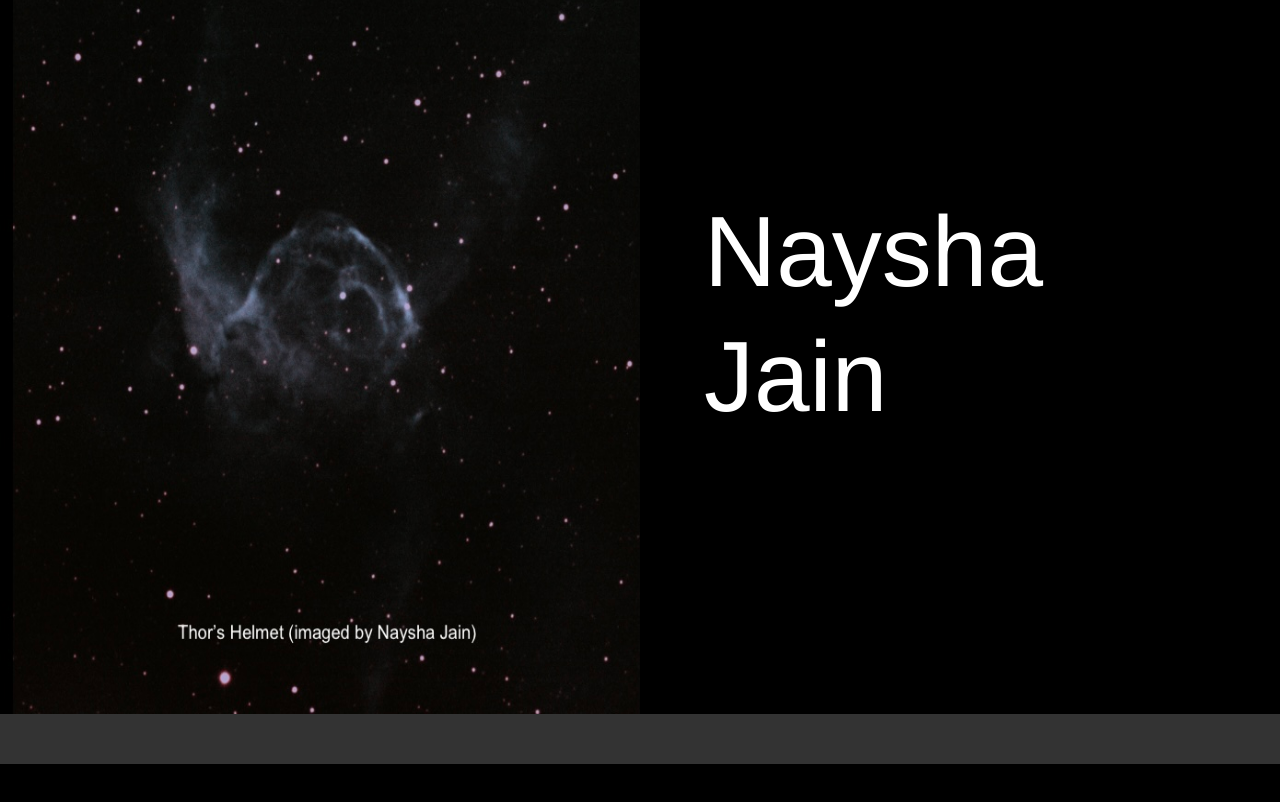
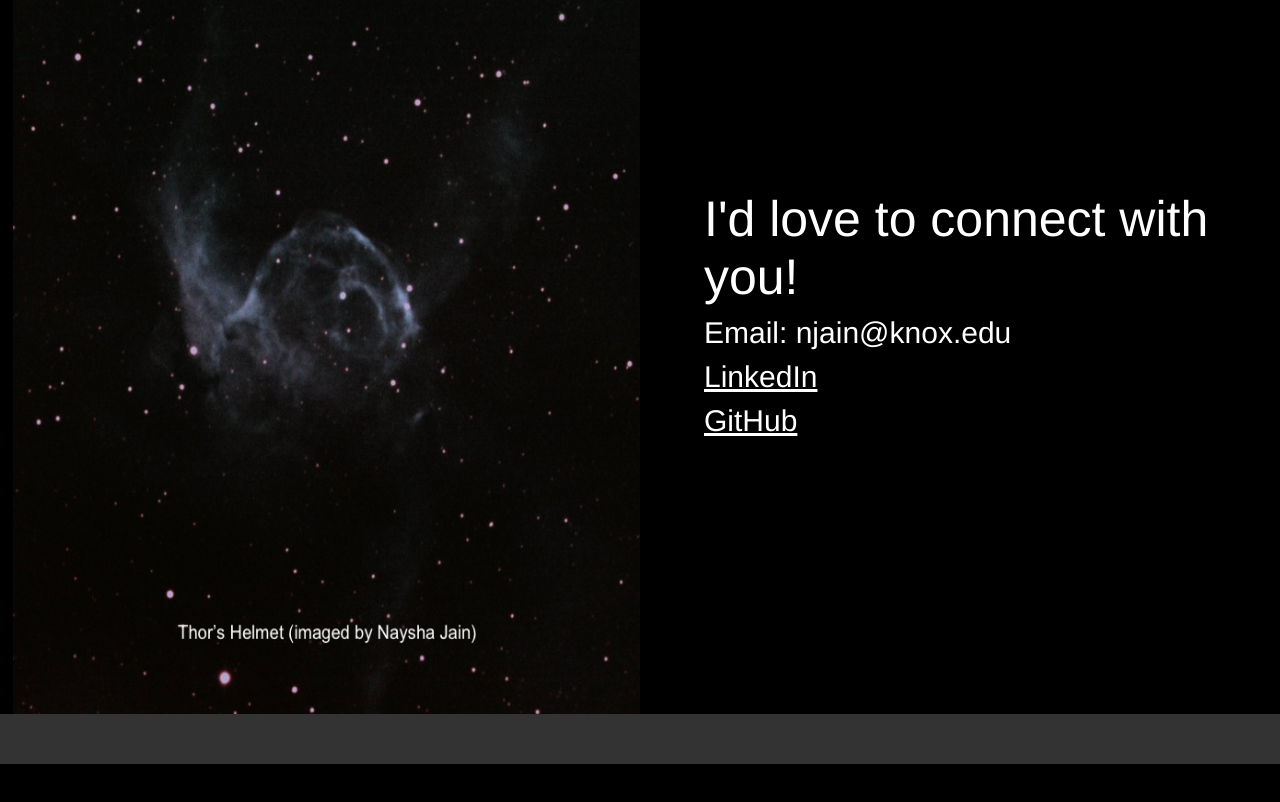
Before and after one commit to jnayshaa/jnayshaa.github.io, a React (Create React App) app: page / in a window 1280 px wide. Shown: the part 2676-3478 px from the top of the page. Built offline with nearby package versions, Linux system fonts and the light colour scheme; a web font is replaced by a local one.

Commit message:
Update styles and content in App.js, Contact.js, Experience.js, and index.css

```diff
--- a/src/App.js
+++ b/src/App.js
@@ -10,6 +10,7 @@ function App() {
   const appStyle = {
     fontFamily: 'Helvetica, sans-serif',
     color: '#fff',
+    backgroundColor: '#000',
     textAlign: 'center',
     paddingBottom: '60px', // Add padding at the bottom to account for footer
   };
--- a/src/components/Contact.js
+++ b/src/components/Contact.js
@@ -37,8 +37,10 @@ function Contact() {
     return (
         <div style={backgroundStyle}>
             <div style={textContainerStyle}>
-                <p style={{ ...textStyle, fontSize: '100px' }}>Naysha</p>
-                <p style={{ ...textStyle, fontSize: '100px' }}>Jain</p>
+                <p style={{ ...textStyle, fontSize: '50px' }}>I'd love to connect with you!</p>
+                <p style={{ ...textStyle, fontSize: '30px' }}>Email: njain@knox.edu</p>
+                <a href="https://www.linkedin.com/in/naysha-jain-130421207/" style={{ ...textStyle, fontSize: '30px', color: '#fff' }}>LinkedIn</a>
+                <a href="https://github.com/jnayshaa/" style={{ ...textStyle, fontSize: '30px', color: '#fff' }}>GitHub</a>
             </div>
         </div>
     );
--- a/src/components/Experience.js
+++ b/src/components/Experience.js
@@ -2,7 +2,7 @@ import React from 'react';
 
 const Experience = () => {
     // URL to the resume file stored in your GitHub repository
-    const resumeUrl = "https://github.com/yourusername/your-repository-name/raw/main/path-to-your-resume/resume.pdf";
+    const resumeUrl = "https://github.com/jnayshaa/resume/blob/main/src/Naysha%20Jain%20Resume.pdf";
 
     return (
         <div>
--- a/src/index.css
+++ b/src/index.css
@@ -2,8 +2,8 @@ body {
   margin: 0;
   font-family: -apple-system, BlinkMacSystemFont, 'Segoe UI', 'Roboto', 'Oxygen',
     'Ubuntu', 'Cantarell', 'Fira Sans', 'Droid Sans', 'Helvetica Neue', sans-serif;
-  -webkit-font-smoothing: antialiased;
-  -moz-osx-font-smoothing: grayscale;
+  /* -webkit-font-smoothing: antialiased;
+  -moz-osx-font-smoothing: grayscale; */
   background-color: #000;
 }
 
```
